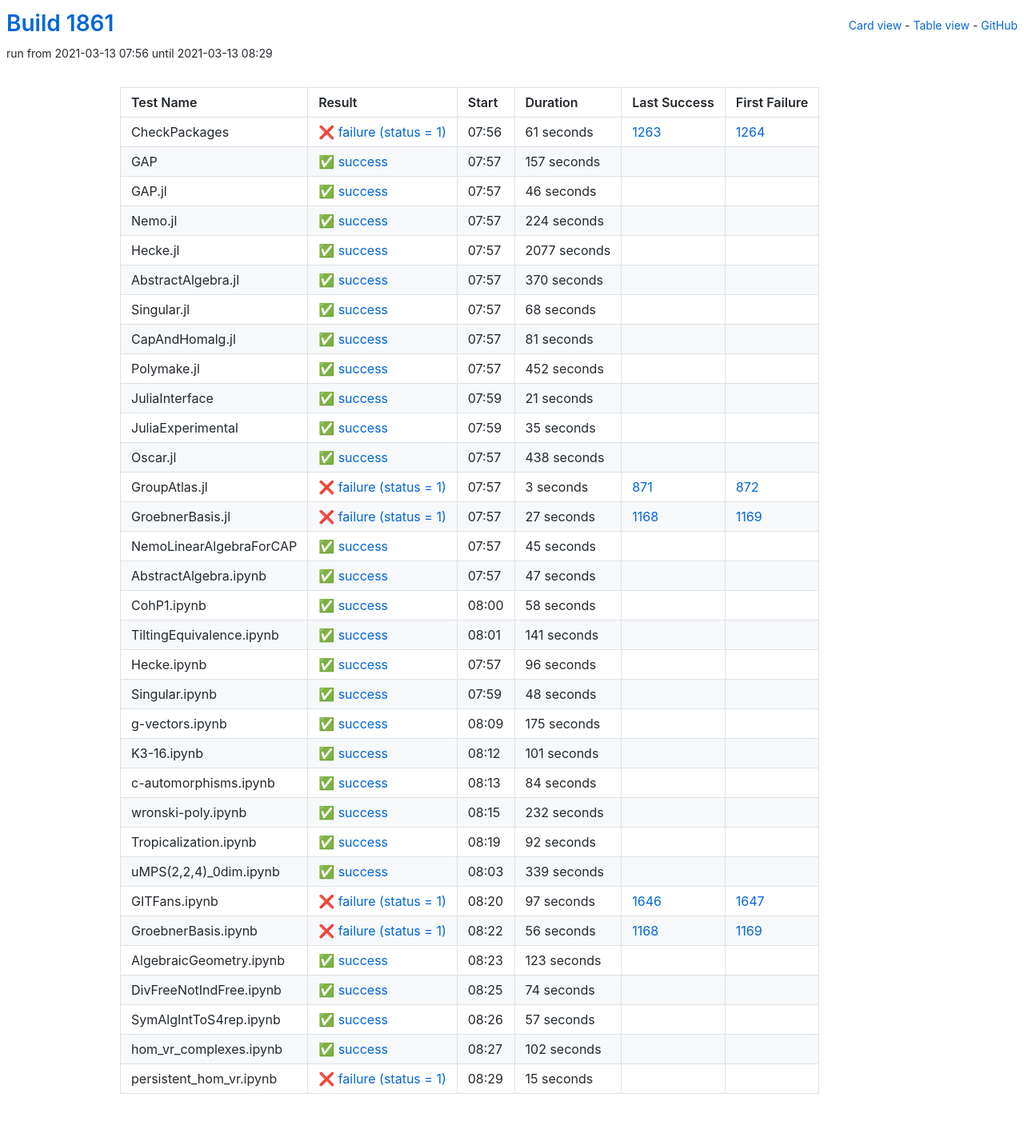
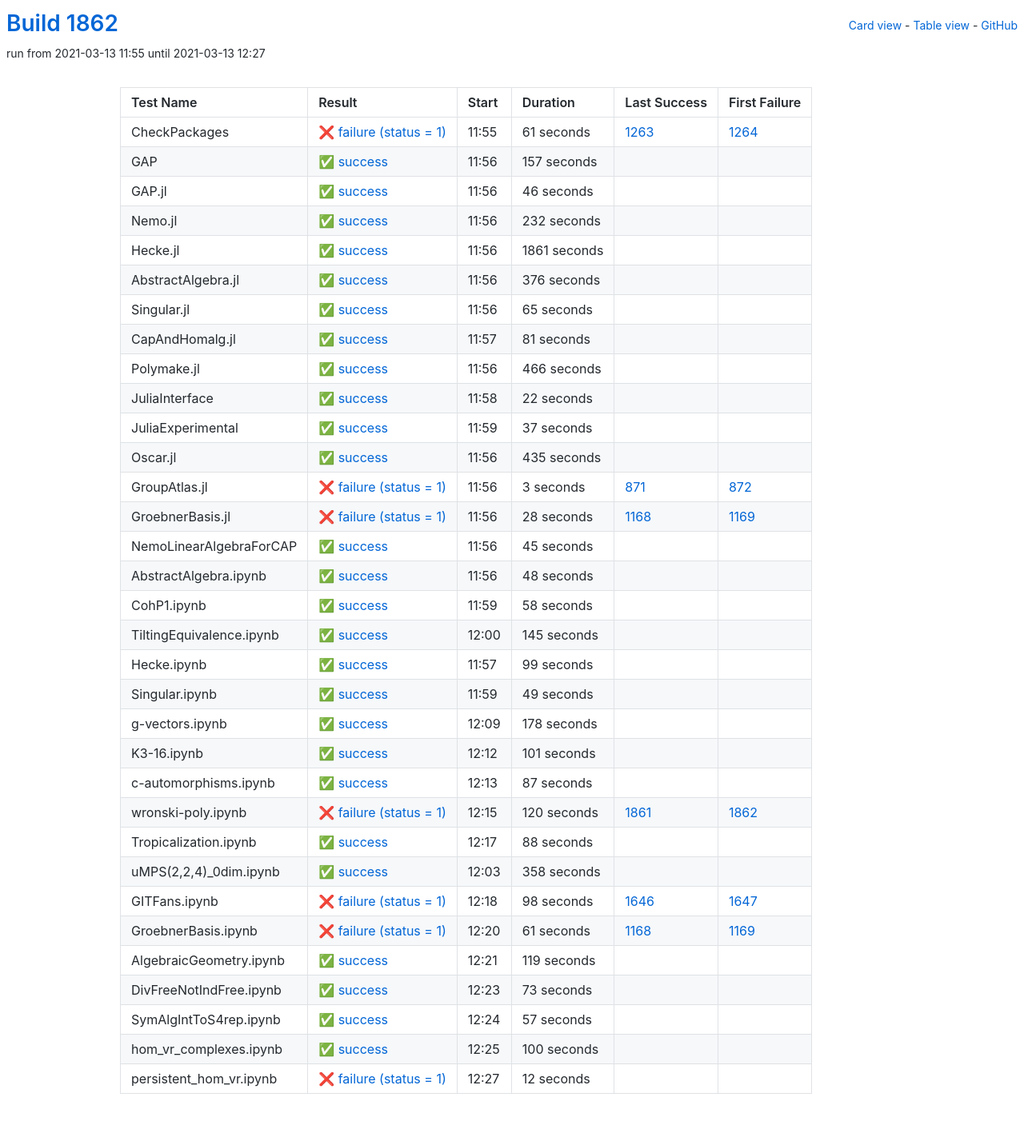
Before and after one commit to oscar-system/oscar-ci-status-stable, a Jekyll site: the page built from table.html, in a window 1280 px wide. Shown: the whole page at 80% size. Built offline with Jekyll 4.4.1, drawn with Linux system fonts in a browser that asks for light colours.

Commit message:
Build #1862

```diff
--- a/_data/ci.yml
+++ b/_data/ci.yml
@@ -1,6 +1,6 @@
 ---
-build: 1861
-build_url: https://oscarci.mathematik.uni-kl.de/job/oscar-stable/1861/
+build: 1862
+build_url: https://oscarci.mathematik.uni-kl.de/job/oscar-stable/1862/
 job: oscar-stable
 organization: oscar-system
 repo: oscar-ci-status-stable
@@ -8,8 +8,8 @@ repourl: https://github.com/oscar-system/oscar-ci-status-stable
 tests:
 - name: CheckPackages
   id: checkpackages
-  log: https://oscarci.mathematik.uni-kl.de/job/oscar-stable/1861/artifact/logs/build-1861/CheckPackages.log
-  start: 2021-03-13 07:56
+  log: https://oscarci.mathematik.uni-kl.de/job/oscar-stable/1862/artifact/logs/build-1862/CheckPackages.log
+  start: 2021-03-13 11:55
   success: false
   exitcode: 1
   status: failure
@@ -20,8 +20,8 @@ tests:
   first_failure_url: https://oscarci.mathematik.uni-kl.de/job/oscar-stable/1264/
 - name: GAP
   id: gap
-  log: https://oscarci.mathematik.uni-kl.de/job/oscar-stable/1861/artifact/logs/build-1861/GAP.log
-  start: 2021-03-13 07:57
+  log: https://oscarci.mathematik.uni-kl.de/job/oscar-stable/1862/artifact/logs/build-1862/GAP.log
+  start: 2021-03-13 11:56
   success: true
   exitcode: 0
   status: success
@@ -32,8 +32,8 @@ tests:
   first_failure_url:
 - name: GAP.jl
   id: gap-jl
-  log: https://oscarci.mathematik.uni-kl.de/job/oscar-stable/1861/artifact/logs/build-1861/GAP.jl.log
-  start: 2021-03-13 07:57
+  log: https://oscarci.mathematik.uni-kl.de/job/oscar-stable/1862/artifact/logs/build-1862/GAP.jl.log
+  start: 2021-03-13 11:56
   success: true
   exitcode: 0
   status: success
@@ -44,56 +44,56 @@ tests:
   first_failure_url:
 - name: Nemo.jl
   id: nemo-jl
-  log: https://oscarci.mathematik.uni-kl.de/job/oscar-stable/1861/artifact/logs/build-1861/Nemo.jl.log
-  start: 2021-03-13 07:57
+  log: https://oscarci.mathematik.uni-kl.de/job/oscar-stable/1862/artifact/logs/build-1862/Nemo.jl.log
+  start: 2021-03-13 11:56
   success: true
   exitcode: 0
   status: success
-  duration: 224
+  duration: 232
   last_success: false
   last_success_url:
   first_failure: false
   first_failure_url:
 - name: Hecke.jl
   id: hecke-jl
-  log: https://oscarci.mathematik.uni-kl.de/job/oscar-stable/1861/artifact/logs/build-1861/Hecke.jl.log
-  start: 2021-03-13 07:57
+  log: https://oscarci.mathematik.uni-kl.de/job/oscar-stable/1862/artifact/logs/build-1862/Hecke.jl.log
+  start: 2021-03-13 11:56
   success: true
   exitcode: 0
   status: success
-  duration: 2077
+  duration: 1861
   last_success: false
   last_success_url:
   first_failure: false
   first_failure_url:
 - name: AbstractAlgebra.jl
   id: abstractalgebra-jl
-  log: https://oscarci.mathematik.uni-kl.de/job/oscar-stable/1861/artifact/logs/build-1861/AbstractAlgebra.jl.log
-  start: 2021-03-13 07:57
+  log: https://oscarci.mathematik.uni-kl.de/job/oscar-stable/1862/artifact/logs/build-1862/AbstractAlgebra.jl.log
+  start: 2021-03-13 11:56
   success: true
   exitcode: 0
   status: success
-  duration: 370
+  duration: 376
   last_success: false
   last_success_url:
   first_failure: false
   first_failure_url:
 - name: Singular.jl
   id: singular-jl
-  log: https://oscarci.mathematik.uni-kl.de/job/oscar-stable/1861/artifact/logs/build-1861/Singular.jl.log
-  start: 2021-03-13 07:57
+  log: https://oscarci.mathematik.uni-kl.de/job/oscar-stable/1862/artifact/logs/build-1862/Singular.jl.log
+  start: 2021-03-13 11:56
   success: true
   exitcode: 0
   status: success
-  duration: 68
+  duration: 65
   last_success: false
   last_success_url:
   first_failure: false
   first_failure_url:
 - name: CapAndHomalg.jl
   id: capandhomalg-jl
-  log: https://oscarci.mathematik.uni-kl.de/job/oscar-stable/1861/artifact/logs/build-1861/CapAndHomalg.jl.log
-  start: 2021-03-13 07:57
+  log: https://oscarci.mathematik.uni-kl.de/job/oscar-stable/1862/artifact/logs/build-1862/CapAndHomalg.jl.log
+  start: 2021-03-13 11:57
   success: true
   exitcode: 0
   status: success
@@ -104,56 +104,56 @@ tests:
   first_failure_url:
 - name: Polymake.jl
   id: polymake-jl
-  log: https://oscarci.mathematik.uni-kl.de/job/oscar-stable/1861/artifact/logs/build-1861/Polymake.jl.log
-  start: 2021-03-13 07:57
+  log: https://oscarci.mathematik.uni-kl.de/job/oscar-stable/1862/artifact/logs/build-1862/Polymake.jl.log
+  start: 2021-03-13 11:56
   success: true
   exitcode: 0
   status: success
-  duration: 452
+  duration: 466
   last_success: false
   last_success_url:
   first_failure: false
   first_failure_url:
 - name: JuliaInterface
   id: juliainterface
-  log: https://oscarci.mathematik.uni-kl.de/job/oscar-stable/1861/artifact/logs/build-1861/JuliaInterface.log
-  start: 2021-03-13 07:59
+  log: https://oscarci.mathematik.uni-kl.de/job/oscar-stable/1862/artifact/logs/build-1862/JuliaInterface.log
+  start: 2021-03-13 11:58
   success: true
   exitcode: 0
   status: success
-  duration: 21
+  duration: 22
   last_success: false
   last_success_url:
   first_failure: false
   first_failure_url:
 - name: JuliaExperimental
   id: juliaexperimental
-  log: https://oscarci.mathematik.uni-kl.de/job/oscar-stable/1861/artifact/logs/build-1861/JuliaExperimental.log
-  start: 2021-03-13 07:59
+  log: https://oscarci.mathematik.uni-kl.de/job/oscar-stable/1862/artifact/logs/build-1862/JuliaExperimental.log
+  start: 2021-03-13 11:59
   success: true
   exitcode: 0
   status: success
-  duration: 35
+  duration: 37
   last_success: false
   last_success_url:
   first_failure: false
   first_failure_url:
 - name: Oscar.jl
   id: oscar-jl
-  log: https://oscarci.mathematik.uni-kl.de/job/oscar-stable/1861/artifact/logs/build-1861/Oscar.jl.log
-  start: 2021-03-13 07:57
+  log: https://oscarci.mathematik.uni-kl.de/job/oscar-stable/1862/artifact/logs/build-1862/Oscar.jl.log
+  start: 2021-03-13 11:56
   success: true
   exitcode: 0
   status: success
-  duration: 438
+  duration: 435
   last_success: false
   last_success_url:
   first_failure: false
   first_failure_url:
 - name: GroupAtlas.jl
   id: groupatlas-jl
-  log: https://oscarci.mathematik.uni-kl.de/job/oscar-stable/1861/artifact/logs/build-1861/GroupAtlas.jl.log
-  start: 2021-03-13 07:57
+  log: https://oscarci.mathematik.uni-kl.de/job/oscar-stable/1862/artifact/logs/build-1862/GroupAtlas.jl.log
+  start: 2021-03-13 11:56
   success: false
   exitcode: 1
   status: failure
@@ -164,20 +164,20 @@ tests:
   first_failure_url: https://oscarci.mathematik.uni-kl.de/job/oscar-stable/872/
 - name: GroebnerBasis.jl
   id: groebnerbasis-jl
-  log: https://oscarci.mathematik.uni-kl.de/job/oscar-stable/1861/artifact/logs/build-1861/GroebnerBasis.jl.log
-  start: 2021-03-13 07:57
+  log: https://oscarci.mathematik.uni-kl.de/job/oscar-stable/1862/artifact/logs/build-1862/GroebnerBasis.jl.log
+  start: 2021-03-13 11:56
   success: false
   exitcode: 1
   status: failure
-  duration: 27
+  duration: 28
   last_success: 1168
   last_success_url: https://oscarci.mathematik.uni-kl.de/job/oscar-stable/1168/
   first_failure: 1169
   first_failure_url: https://oscarci.mathematik.uni-kl.de/job/oscar-stable/1169/
 - name: NemoLinearAlgebraForCAP
   id: nemolinearalgebraforcap
-  log: https://oscarci.mathematik.uni-kl.de/job/oscar-stable/1861/artifact/logs/build-1861/NemoLinearAlgebraForCAP.log
-  start: 2021-03-13 07:57
+  log: https://oscarci.mathematik.uni-kl.de/job/oscar-stable/1862/artifact/logs/build-1862/NemoLinearAlgebraForCAP.log
+  start: 2021-03-13 11:56
   success: true
   exitcode: 0
   status: success
@@ -188,20 +188,20 @@ tests:
   first_failure_url:
 - name: AbstractAlgebra.ipynb
   id: abstractalgebra-ipynb
-  log: https://oscarci.mathematik.uni-kl.de/job/oscar-stable/1861/artifact/logs/build-1861/AbstractAlgebra.ipynb.log
-  start: 2021-03-13 07:57
+  log: https://oscarci.mathematik.uni-kl.de/job/oscar-stable/1862/artifact/logs/build-1862/AbstractAlgebra.ipynb.log
+  start: 2021-03-13 11:56
   success: true
   exitcode: 0
   status: success
-  duration: 47
+  duration: 48
   last_success: false
   last_success_url:
   first_failure: false
   first_failure_url:
 - name: CohP1.ipynb
   id: cohp1-ipynb
-  log: https://oscarci.mathematik.uni-kl.de/job/oscar-stable/1861/artifact/logs/build-1861/CohP1.ipynb.log
-  start: 2021-03-13 08:00
+  log: https://oscarci.mathematik.uni-kl.de/job/oscar-stable/1862/artifact/logs/build-1862/CohP1.ipynb.log
+  start: 2021-03-13 11:59
   success: true
   exitcode: 0
   status: success
@@ -212,56 +212,56 @@ tests:
   first_failure_url:
 - name: TiltingEquivalence.ipynb
   id: tiltingequivalence-ipynb
-  log: https://oscarci.mathematik.uni-kl.de/job/oscar-stable/1861/artifact/logs/build-1861/TiltingEquivalence.ipynb.log
-  start: 2021-03-13 08:01
+  log: https://oscarci.mathematik.uni-kl.de/job/oscar-stable/1862/artifact/logs/build-1862/TiltingEquivalence.ipynb.log
+  start: 2021-03-13 12:00
   success: true
   exitcode: 0
   status: success
-  duration: 141
+  duration: 145
   last_success: false
   last_success_url:
   first_failure: false
   first_failure_url:
 - name: Hecke.ipynb
   id: hecke-ipynb
-  log: https://oscarci.mathematik.uni-kl.de/job/oscar-stable/1861/artifact/logs/build-1861/Hecke.ipynb.log
-  start: 2021-03-13 07:57
+  log: https://oscarci.mathematik.uni-kl.de/job/oscar-stable/1862/artifact/logs/build-1862/Hecke.ipynb.log
+  start: 2021-03-13 11:57
   success: true
   exitcode: 0
   status: success
-  duration: 96
+  duration: 99
   last_success: false
   last_success_url:
   first_failure: false
   first_failure_url:
 - name: Singular.ipynb
   id: singular-ipynb
-  log: https://oscarci.mathematik.uni-kl.de/job/oscar-stable/1861/artifact/logs/build-1861/Singular.ipynb.log
-  start: 2021-03-13 07:59
+  log: https://oscarci.mathematik.uni-kl.de/job/oscar-stable/1862/artifact/logs/build-1862/Singular.ipynb.log
+  start: 2021-03-13 11:59
   success: true
   exitcode: 0
   status: success
-  duration: 48
+  duration: 49
   last_success: false
   last_success_url:
   first_failure: false
   first_failure_url:
 - name: g-vectors.ipynb
   id: g-vectors-ipynb
-  log: https://oscarci.mathematik.uni-kl.de/job/oscar-stable/1861/artifact/logs/build-1861/g-vectors.ipynb.log
-  start: 2021-03-13 08:09
+  log: https://oscarci.mathematik.uni-kl.de/job/oscar-stable/1862/artifact/logs/build-1862/g-vectors.ipynb.log
+  start: 2021-03-13 12:09
   success: true
   exitcode: 0
   status: success
-  duration: 175
+  duration: 178
   last_success: false
   last_success_url:
   first_failure: false
   first_failure_url:
 - name: K3-16.ipynb
   id: k3-16-ipynb
-  log: https://oscarci.mathematik.uni-kl.de/job/oscar-stable/1861/artifact/logs/build-1861/K3-16.ipynb.log
-  start: 2021-03-13 08:12
+  log: https://oscarci.mathematik.uni-kl.de/job/oscar-stable/1862/artifact/logs/build-1862/K3-16.ipynb.log
+  start: 2021-03-13 12:12
   success: true
   exitcode: 0
   status: success
@@ -272,104 +272,104 @@ tests:
   first_failure_url:
 - name: c-automorphisms.ipynb
   id: c-automorphisms-ipynb
-  log: https://oscarci.mathematik.uni-kl.de/job/oscar-stable/1861/artifact/logs/build-1861/c-automorphisms.ipynb.log
-  start: 2021-03-13 08:13
+  log: https://oscarci.mathematik.uni-kl.de/job/oscar-stable/1862/artifact/logs/build-1862/c-automorphisms.ipynb.log
+  start: 2021-03-13 12:13
   success: true
   exitcode: 0
   status: success
-  duration: 84
+  duration: 87
   last_success: false
   last_success_url:
   first_failure: false
   first_failure_url:
 - name: wronski-poly.ipynb
   id: wronski-poly-ipynb
-  log: https://oscarci.mathematik.uni-kl.de/job/oscar-stable/1861/artifact/logs/build-1861/wronski-poly.ipynb.log
-  start: 2021-03-13 08:15
+  log: https://oscarci.mathematik.uni-kl.de/job/oscar-stable/1862/artifact/logs/build-1862/wronski-poly.ipynb.log
+  start: 2021-03-13 12:15
+  success: false
+  exitcode: 1
+  status: failure
+  duration: 120
+  last_success: 1861
+  last_success_url: https://oscarci.mathematik.uni-kl.de/job/oscar-stable/1861/
+  first_failure: 1862
+  first_failure_url: https://oscarci.mathematik.uni-kl.de/job/oscar-stable/1862/
+- name: Tropicalization.ipynb
+  id: tropicalization-ipynb
+  log: https://oscarci.mathematik.uni-kl.de/job/oscar-stable/1862/artifact/logs/build-1862/Tropicalization.ipynb.log
+  start: 2021-03-13 12:17
   success: true
   exitcode: 0
   status: success
-  duration: 232
-  last_success: false
-  last_success_url:
-  first_failure: false
-  first_failure_url:
-- name: Tropicalization.ipynb
-  id: tropicalization-ipynb
-  log: https://oscarci.mathematik.uni-kl.de/job/oscar-stable/1861/artifact/logs/build-1861/Tropicalization.ipynb.log
-  start: 2021-03-13 08:19
-  success: true
-  exitcode: 0
-  status: success
-  duration: 92
+  duration: 88
   last_success: false
   last_success_url:
   first_failure: false
   first_failure_url:
 - name: uMPS(2,2,4)_0dim.ipynb
   id: umps-2-2-4-0dim-ipynb
-  log: https://oscarci.mathematik.uni-kl.de/job/oscar-stable/1861/artifact/logs/build-1861/uMPS-2-2-4-_0dim.ipynb.log
-  start: 2021-03-13 08:03
+  log: https://oscarci.mathematik.uni-kl.de/job/oscar-stable/1862/artifact/logs/build-1862/uMPS-2-2-4-_0dim.ipynb.log
+  start: 2021-03-13 12:03
   success: true
   exitcode: 0
   status: success
-  duration: 339
+  duration: 358
   last_success: false
   last_success_url:
   first_failure: false
   first_failure_url:
 - name: GITFans.ipynb
   id: gitfans-ipynb
-  log: https://oscarci.mathematik.uni-kl.de/job/oscar-stable/1861/artifact/logs/build-1861/GITFans.ipynb.log
-  start: 2021-03-13 08:20
+  log: https://oscarci.mathematik.uni-kl.de/job/oscar-stable/1862/artifact/logs/build-1862/GITFans.ipynb.log
+  start: 2021-03-13 12:18
   success: false
   exitcode: 1
   status: failure
-  duration: 97
+  duration: 98
   last_success: 1646
   last_success_url: https://oscarci.mathematik.uni-kl.de/job/oscar-stable/1646/
   first_failure: 1647
   first_failure_url: https://oscarci.mathematik.uni-kl.de/job/oscar-stable/1647/
 - name: GroebnerBasis.ipynb
   id: groebnerbasis-ipynb
-  log: https://oscarci.mathematik.uni-kl.de/job/oscar-stable/1861/artifact/logs/build-1861/GroebnerBasis.ipynb.log
-  start: 2021-03-13 08:22
+  log: https://oscarci.mathematik.uni-kl.de/job/oscar-stable/1862/artifact/logs/build-1862/GroebnerBasis.ipynb.log
+  start: 2021-03-13 12:20
   success: false
   exitcode: 1
   status: failure
-  duration: 56
+  duration: 61
   last_success: 1168
   last_success_url: https://oscarci.mathematik.uni-kl.de/job/oscar-stable/1168/
   first_failure: 1169
   first_failure_url: https://oscarci.mathematik.uni-kl.de/job/oscar-stable/1169/
 - name: AlgebraicGeometry.ipynb
   id: algebraicgeometry-ipynb
-  log: https://oscarci.mathematik.uni-kl.de/job/oscar-stable/1861/artifact/logs/build-1861/AlgebraicGeometry.ipynb.log
-  start: 2021-03-13 08:23
+  log: https://oscarci.mathematik.uni-kl.de/job/oscar-stable/1862/artifact/logs/build-1862/AlgebraicGeometry.ipynb.log
+  start: 2021-03-13 12:21
   success: true
   exitcode: 0
   status: success
-  duration: 123
+  duration: 119
   last_success: false
   last_success_url:
   first_failure: false
   first_failure_url:
 - name: DivFreeNotIndFree.ipynb
   id: divfreenotindfree-ipynb
-  log: https://oscarci.mathematik.uni-kl.de/job/oscar-stable/1861/artifact/logs/build-1861/DivFreeNotIndFree.ipynb.log
-  start: 2021-03-13 08:25
+  log: https://oscarci.mathematik.uni-kl.de/job/oscar-stable/1862/artifact/logs/build-1862/DivFreeNotIndFree.ipynb.log
+  start: 2021-03-13 12:23
   success: true
   exitcode: 0
   status: success
-  duration: 74
+  duration: 73
   last_success: false
   last_success_url:
   first_failure: false
   first_failure_url:
 - name: SymAlgIntToS4rep.ipynb
   id: symalginttos4rep-ipynb
-  log: https://oscarci.mathematik.uni-kl.de/job/oscar-stable/1861/artifact/logs/build-1861/SymAlgIntToS4rep.ipynb.log
-  start: 2021-03-13 08:26
+  log: https://oscarci.mathematik.uni-kl.de/job/oscar-stable/1862/artifact/logs/build-1862/SymAlgIntToS4rep.ipynb.log
+  start: 2021-03-13 12:24
   success: true
   exitcode: 0
   status: success
@@ -380,24 +380,24 @@ tests:
   first_failure_url:
 - name: hom_vr_complexes.ipynb
   id: hom-vr-complexes-ipynb
-  log: https://oscarci.mathematik.uni-kl.de/job/oscar-stable/1861/artifact/logs/build-1861/hom_vr_complexes.ipynb.log
-  start: 2021-03-13 08:27
+  log: https://oscarci.mathematik.uni-kl.de/job/oscar-stable/1862/artifact/logs/build-1862/hom_vr_complexes.ipynb.log
+  start: 2021-03-13 12:25
   success: true
   exitcode: 0
   status: success
-  duration: 102
+  duration: 100
   last_success: false
   last_success_url:
   first_failure: false
   first_failure_url:
 - name: persistent_hom_vr.ipynb
   id: persistent-hom-vr-ipynb
-  log: https://oscarci.mathematik.uni-kl.de/job/oscar-stable/1861/artifact/logs/build-1861/persistent_hom_vr.ipynb.log
-  start: 2021-03-13 08:29
+  log: https://oscarci.mathematik.uni-kl.de/job/oscar-stable/1862/artifact/logs/build-1862/persistent_hom_vr.ipynb.log
+  start: 2021-03-13 12:27
   success: false
   exitcode: 1
   status: failure
-  duration: 15
+  duration: 12
   last_success: false
   last_success_url:
   first_failure: false
```
Also changed, not shown: README.md.
